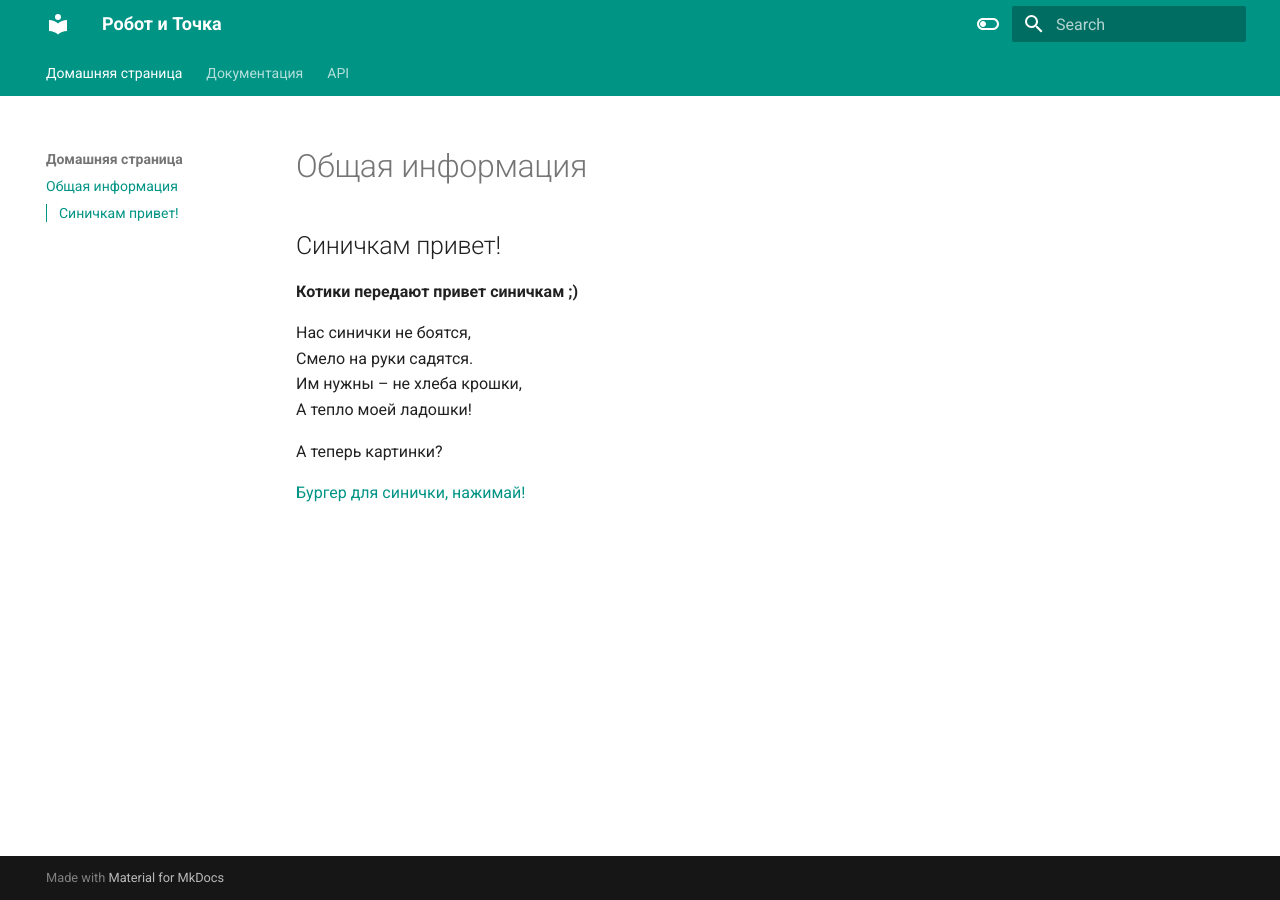
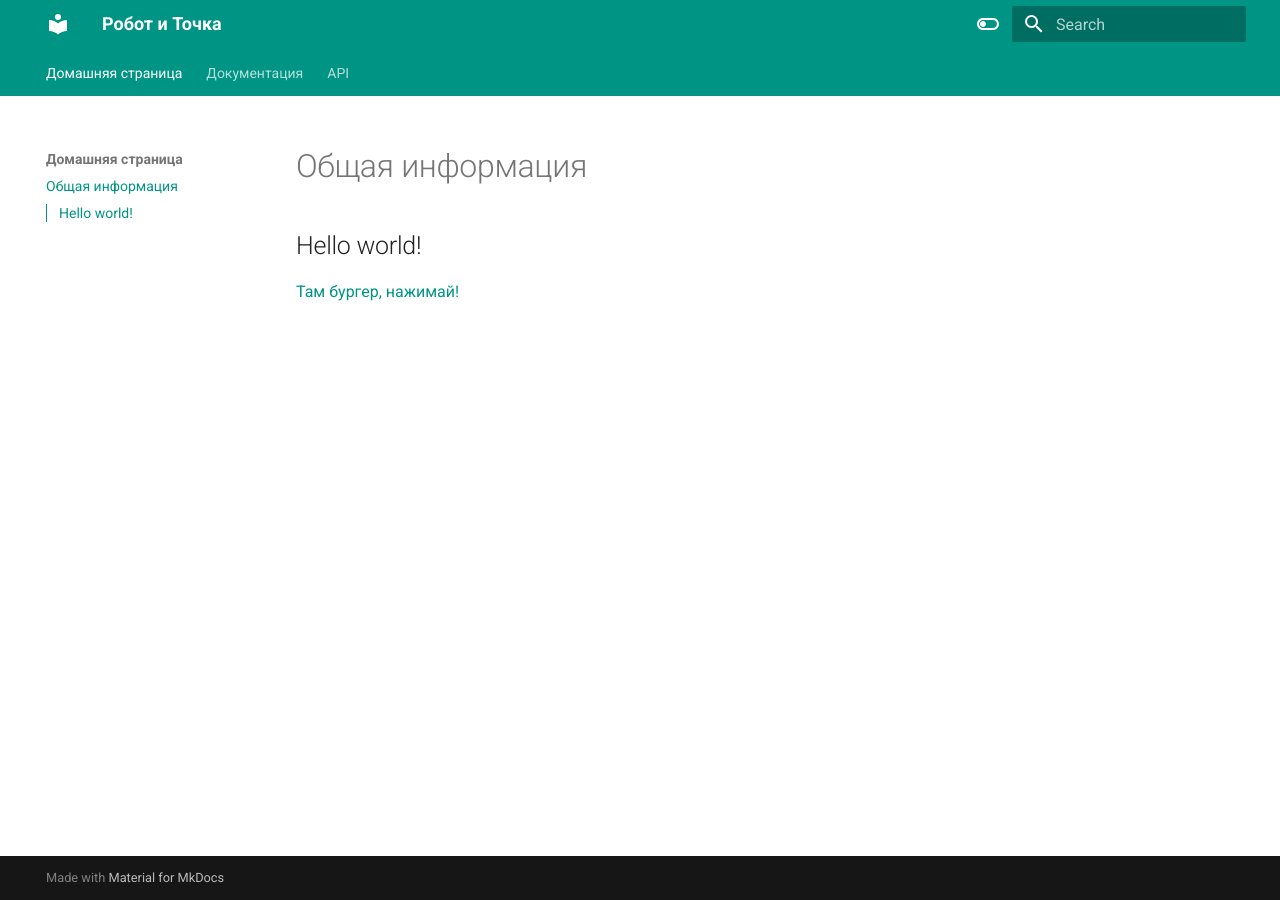
Before and after one commit to RusHydra/robot, an MkDocs documentation site: the page built from docs/index.md, in a window 1280 px wide. Built offline with MkDocs 1.6.1 and Material for MkDocs 9.7.7, drawn with Linux system fonts in a browser that asks for light colours.

Commit message:
Update index.md

```diff
--- a/docs/index.md
+++ b/docs/index.md
@@ -1,13 +1,5 @@
 # Общая информация
 
-## Синичкам привет!
-**Котики передают привет синичкам ;)**
+## Hello world!
 
-Нас синички не боятся,<br>
-Смело на руки садятся.<br>
-Им нужны – не хлеба крошки,<br>
-А тепло моей ладошки!<br>
-
-А теперь картинки?<br>
-
-[Бургер для синички, нажимай!](images/burger.png)
+[Там бургер, нажимай!](images/burger.png)
```
